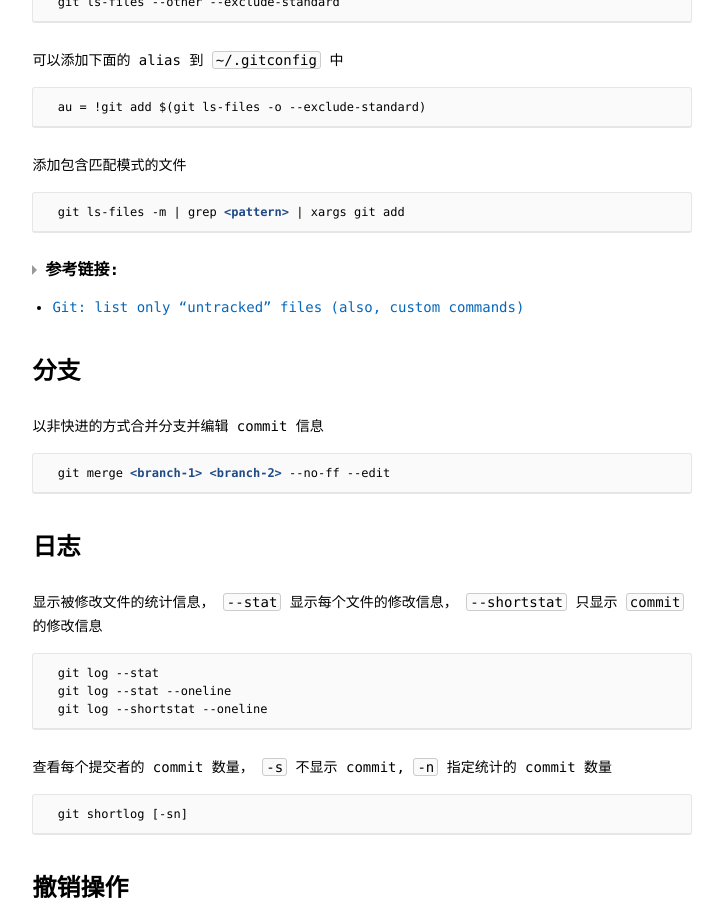
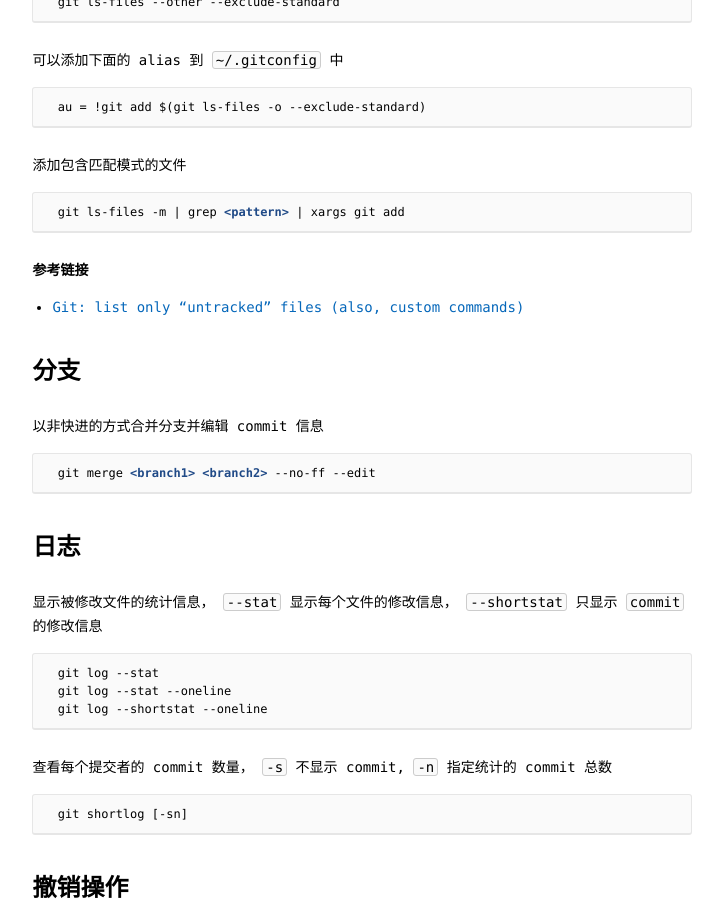
Before and after one commit to john1king/john1king.github.com, a Jekyll site: the page built from _posts/2012-10-18-git-command.md, in a window 1280 px wide and 900 px high, scrolled down 537 px. Shown: the whole window, without its empty margins (208-931 px from the left). Built offline with Jekyll 4.4.1, drawn with Linux system fonts in a browser that asks for light colours; Markdown is read by kramdown in place of the engine named in the settings; comment, search, counter and statistics services are not loaded.

Commit message:
format and some fix

```diff
--- a/_posts/2012-10-18-git-command.md
+++ b/_posts/2012-10-18-git-command.md
@@ -8,29 +8,40 @@
 --------
 
 添加或更新所有文件
+
 {% highlight html %}
   git add -A
 {% endhighlight %}
+
 添加修改和删除的文件到缓存，不会添加新新建的文件
+
 {% highlight html %}
   git add -u
 {% endhighlight %}
+
 git ls-files
 ------------
 
 列出没有添加到版本库的文件
+
 {% highlight html %}
   git ls-files --other --exclude-standard
 {% endhighlight %}
+
 可以添加下面的 alias 到 `~/.gitconfig` 中
+
 {% highlight html %}
   au = !git add $(git ls-files -o --exclude-standard)
 {% endhighlight %}
+
 添加包含匹配模式的文件
+
 {% highlight html %}
   git ls-files -m | grep <pattern> | xargs git add
 {% endhighlight %}
-### 参考链接:
+
+**参考链接**
+
 - [Git: list only “untracked” files (also, custom commands)](http://stackoverflow.com/questions/3801321/git-list-only-untracked-files-also-custom-commands)
 
 
@@ -38,9 +49,11 @@
 ----
 
 以非快进的方式合并分支并编辑 commit 信息
+
 {% highlight html %}
-  git merge <branch-1> <branch-2> --no-ff --edit
+  git merge <branch1> <branch2> --no-ff --edit
 {% endhighlight %}
+
 日志
 ----
 
@@ -51,50 +64,67 @@
   git log --stat --oneline
   git log --shortstat --oneline
 {% endhighlight %}
-查看每个提交者的 commit 数量， `-s` 不显示 commit, `-n` 指定统计的 commit 数量
+
+查看每个提交者的 commit 数量， `-s` 不显示 commit, `-n` 指定统计的 commit 总数
+
 {% highlight html %}
   git shortlog [-sn]
 {% endhighlight %}
+
 撤销操作
 --------
 
 迁出文件
+
 {% highlight html %}
   git checkout .
   git checkout <file1> <file2>
 {% endhighlight %}
+
 撤销添加到缓存的文件
+
 {% highlight html %}
   git reset
   git reset .
 {% endhighlight %}
+
 放弃合并分支。`reflog` 查看操作历史，`reset` 回到制定操作的状态
+
 {% highlight html %}
   git refog
   git reset --hard HEAD@{2}
 {% endhighlight %}
+
 反向提交，创建一个撤消上次提交(HEAD)的新提交
+
 {% highlight html %}
   git revert HEAD
 {% endhighlight %}
+
 打包
 ----
 
 打包当前分支代码到 zip 文件
+
 {% highlight html %}
   git archive --format zip -o filename.zip HEAD
 {% endhighlight %}
+
 用日期作为打包后的文件名
+
 {% highlight html %}
   git archive --format zip -o $(git log --date=short --pretty=format:"%ad" -1).zip HEAD
 {% endhighlight %}
-### 参考链接
+
+**参考链接**
+
 - [git archive 與 log 小技巧](http://people.debian.org.tw/~chihchun/2010/02/01/git-archive-and-log/)
 
 其它
 ----
 
 在 gui 中查看所有分支的历史
+
 {% highlight html %}
   gitk --all
 {% endhighlight %}
```
